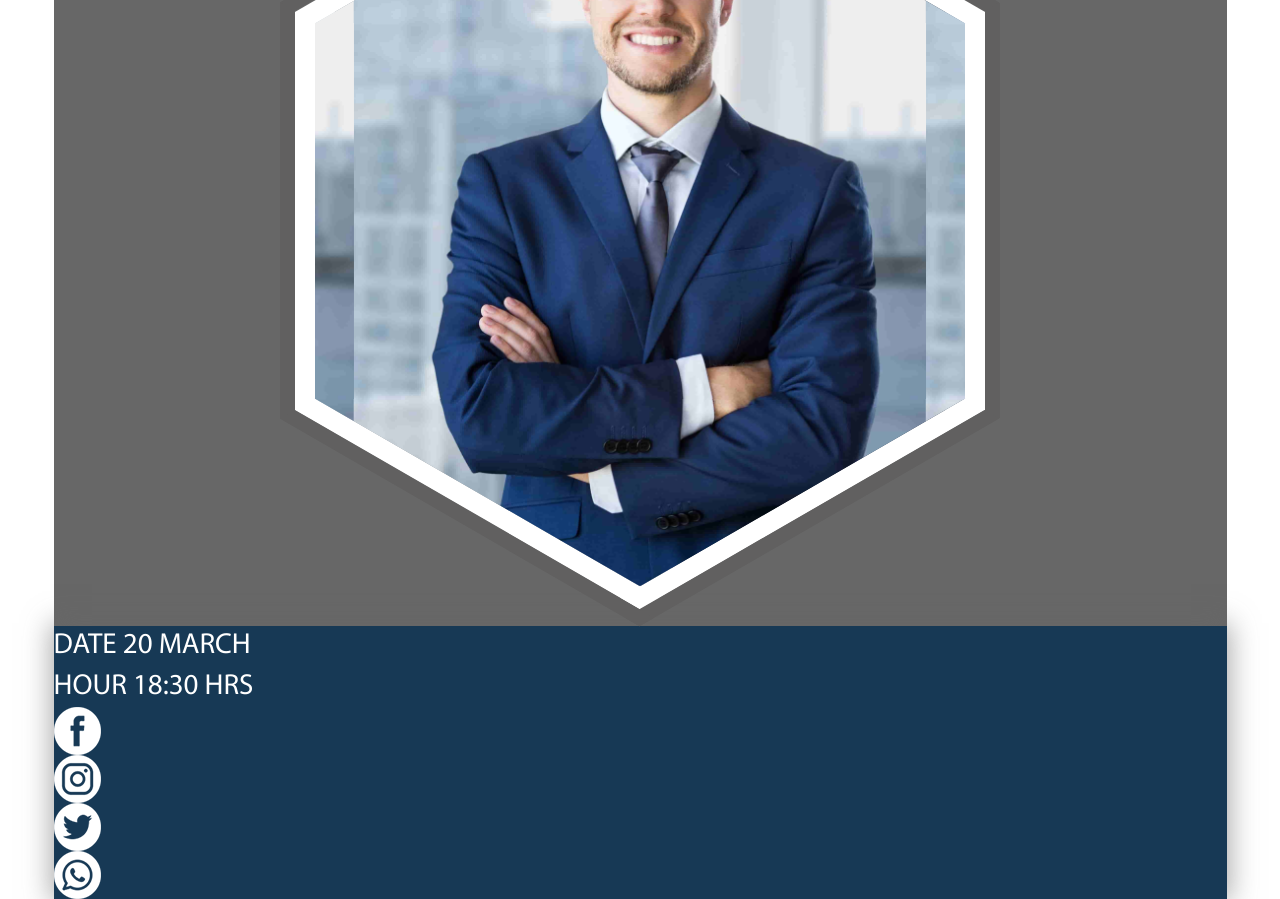
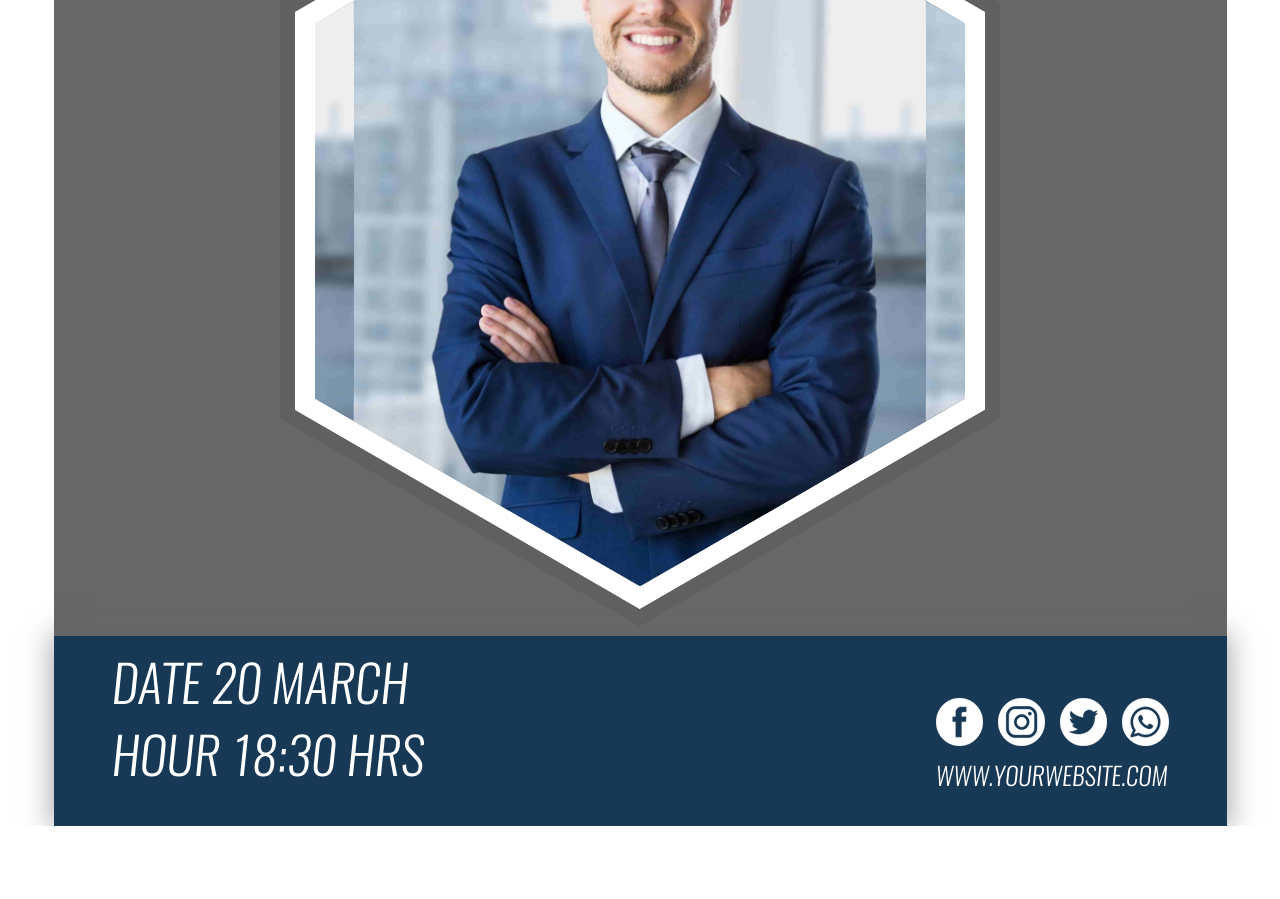
Before and after one commit to oleynikyurij/MaxieMind, a plain HTML site: page index.html in a window 1280 px wide. Shown: the part 4019-4918 px from the top of the page. After the commit the page ends 4845 px from the top, so only its background shows below. Drawn offline with Linux system fonts and the light colour scheme.

Commit message:
post4 footer

```diff
--- a/index.html
+++ b/index.html
@@ -166,17 +166,16 @@
                             </div>
                         </div>
                         <div class="footer">
-													<div >
+                            <div>
                                 <img src="img/shout.png" alt="img" />
                             </div>
-													<div >
+                            <div>
                                 <img src="img/schedule.png" alt="img" />
                             </div>
-													<div >
+                            <div>
                                 <img src="img/card.png" alt="img" />
                             </div>
                         </div>
-
                     </div>
                     <div class="right-side">
                         <div class="item">
@@ -213,19 +212,16 @@
                                             alt="wa"
                                     /></a>
                                 </nav>
-														<a href="#" class="link"
-																>WWW.COMPANYNAME.COM</a
-														>
+                                <a href="#" class="link">WWW.COMPANYNAME.COM</a>
                             </div>
                         </div>
                     </div>
-
                 </section>
                 <section class="post5">
                     <h2 class="post__title">BUSINESS EVENTS</h2>
                     <div class="post__content">
                         <div class="post__logo">
-											<img src="img/logo.png" alt="logo">
+                            <img src="img/logo.png" alt="logo" />
                         </div>
                         <div class="post__hexagon">
                             <div class="hexagon--outer">
@@ -237,20 +233,46 @@
                         </div>
                     </div>
                     <div class="post__footer">
-										<div class="post__date">
+                        <div>
                             <p class="post__text">DATE 20 MARCH</p>
                             <p class="post__text">HOUR 18:30 HRS</p>
                         </div>
-										<div class="post__contact">
-											<ul>
-												<li><a href=""><img src="img/social-icons/fb.png" alt=""></a></li>
-												<li><a href=""><img src="img/social-icons/inst.png" alt=""></a></li>
-												<li><a href=""><img src="img/social-icons/tw.png" alt=""></a></li>
-												<li><a href=""><img src="img/social-icons/wa.png" alt=""></a></li>
+                        <div>
+                            <ul class="post__social">
+                                <li>
+                                    <a href=""
+                                        ><img
+                                            src="img/social-icons/fb.png"
+                                            alt="fb"
+                                    /></a>
+                                </li>
+                                <li>
+                                    <a href=""
+                                        ><img
+                                            src="img/social-icons/inst.png"
+                                            alt="inst"
+                                    /></a>
+                                </li>
+                                <li>
+                                    <a href=""
+                                        ><img
+                                            src="img/social-icons/tw.png"
+                                            alt="tw"
+                                    /></a>
+                                </li>
+                                <li>
+                                    <a href=""
+                                        ><img
+                                            src="img/social-icons/wa.png"
+                                            alt="wa"
+                                    /></a>
+                                </li>
                             </ul>
+                            <p class="post__link">
+                                <a href="">WWW.YOURWEBSITE.COM</a>
+                            </p>
                         </div>
                     </div>
-
                 </section>
             </div>
         </div>
--- a/scss/main.scss
+++ b/scss/main.scss
@@ -878,7 +878,7 @@ body {
     //hex
     &__hexagon {
         position: relative;
-				margin: -100px auto 0;
+        margin: -100px auto 10px;
         .hexagon--outer {
             position: relative;
             width: 720px;
@@ -992,7 +992,35 @@ body {
     }
 
     &__footer {
+        display: flex;
+        justify-content: space-between;
+        align-items: flex-end;
+        padding: 17px 58px 30px 58px;
         box-shadow: 0 0 26px 3px rgba(103, 103, 103, 0.56);
         background-color: #173955;
     }
+    &__text {
+        font-family: 'Oswald - Extra Light';
+        font-size: 51px;
+        text-transform: uppercase;
     }
+    &__social {
+        display: flex;
+
+        li {
+            margin-right: 15px;
+            &:last-child {
+                margin-right: 0;
+            }
+        }
+    }
+    &__link {
+        font-family: 'Oswald - Extra Light';
+        font-size: 25px;
+        text-transform: uppercase;
+        margin-top: 15px;
+        a {
+            color: #ffffff;
+        }
+    }
+}
```
Also changed, not shown: css/main.css. Lines whose indentation alone changed are shown as unchanged.
